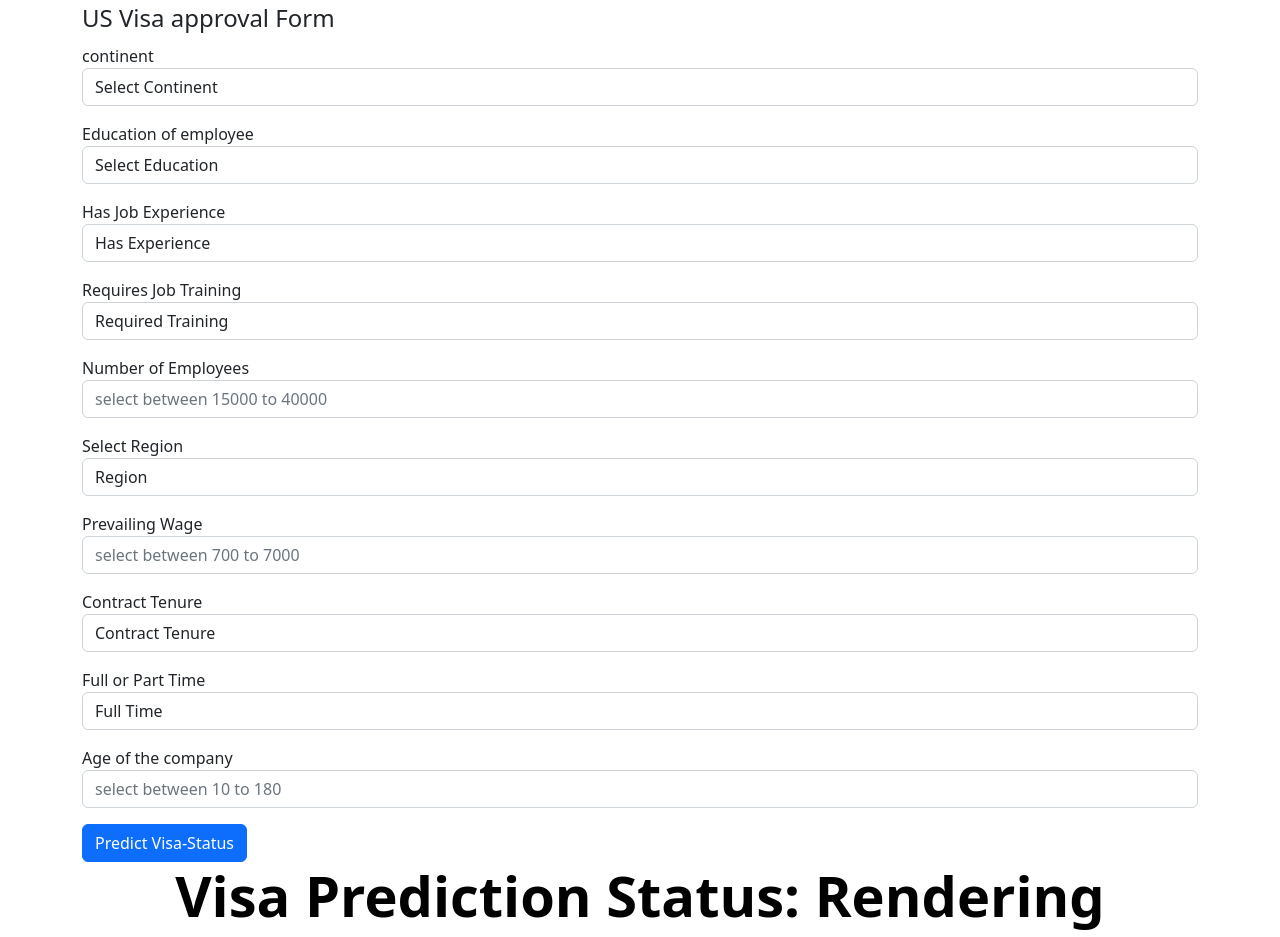
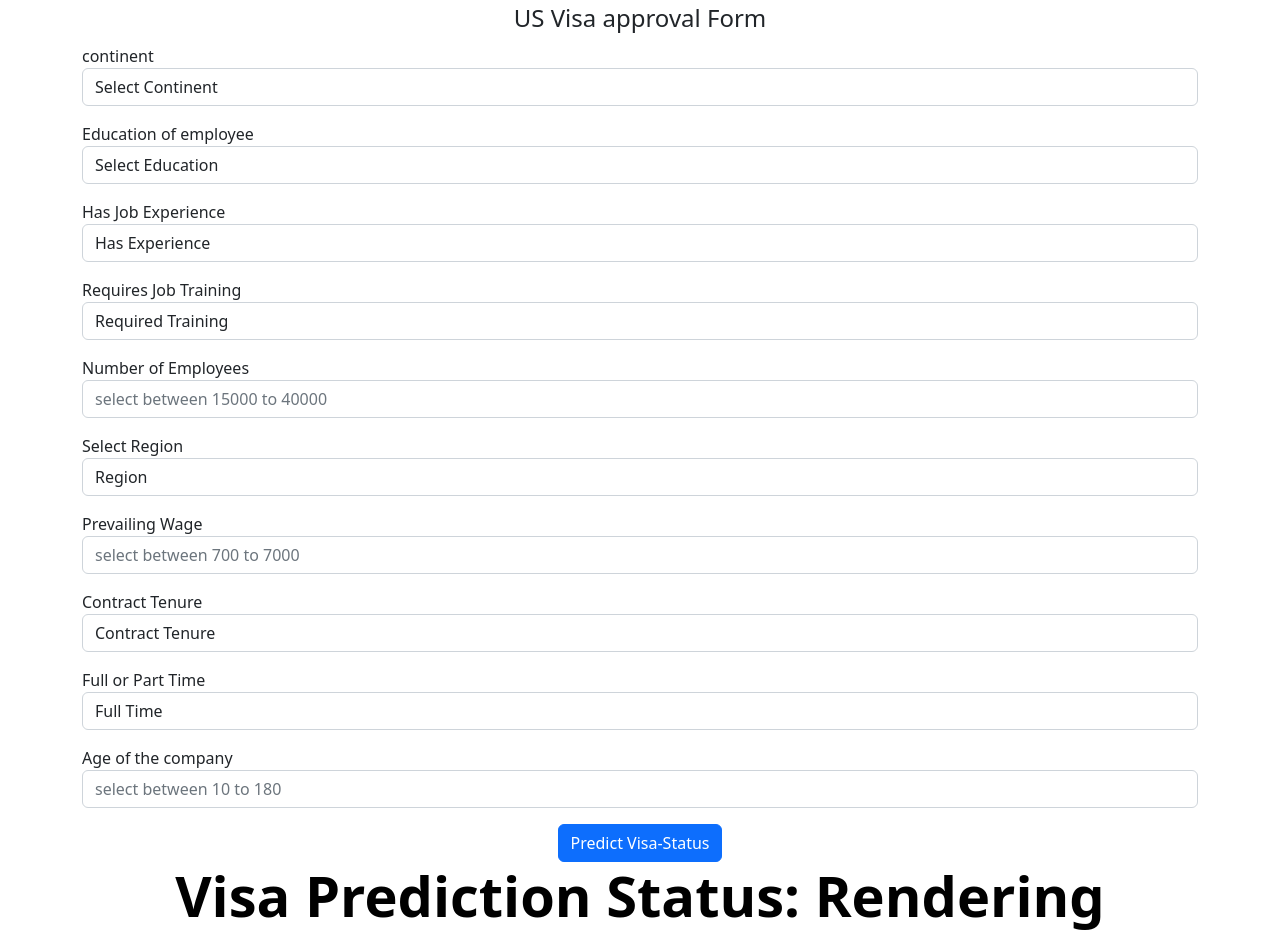
Before and after one commit to Aadarsh4u-code/US-Visa-Approval-Prediction, a FastAPI app: page / in a window 1280 px wide. Shown: the part 16-953 px from the top of the page. Run offline with FastAPI, Linux system fonts and the light colour scheme; some libraries are stand-ins or nearby versions.

```diff
--- a/static/css/style.css
+++ b/static/css/style.css
@@ -11,6 +11,17 @@ body {
     margin: 0;
     padding: 0;
     font-family: sans-serif;
+    /* display: flex;
+    align-items: center;
+    justify-content: center; */
+    /* background-color: lightgrey; */
+}
+
+.header-title {
+    width: 100%;
+    display: flex;
+    align-items: center;
+    justify-content: center;
 }
 
 .formBox {
@@ -36,7 +47,7 @@ h1 {
     width: 100%;
     display: flex;
     align-items: center;
-    justify-items: center;
+    justify-content: center;
 }
 
 .button {
--- a/templates/index.html
+++ b/templates/index.html
@@ -16,7 +16,7 @@
         <div class="container-fluid">
             <div class="container">
                 <form action="/" method="post">
-                    <legend>US Visa approval Form</legend>
+                    <legend class="header-title">US Visa approval Form</legend>
                     <div class="mb-3">
                         <label for="continent" >continent</label>
                         <select class="form-control" id="continent" name="continent" placeholder="Continent" required="required">
--- a/us_visa/configuration/aws_connection.py
+++ b/us_visa/configuration/aws_connection.py
@@ -25,6 +25,8 @@ class S3Client:
             if S3Client.s3_resources is None or S3Client.s3_client is None:
                 __access_key_id = os.getenv(AWS_ACCESS_KEY_ID_ENV_KEY)
                 __secret_access_key = os.getenv(AWS_SECRET_ACCESS_KEY_ENV_KEY)
+                print('__access_key_id',__access_key_id)
+                print('__secret_access_key',__secret_access_key)
                 if __access_key_id is None:
                     raise CustomException(f"Environment variable: {AWS_ACCESS_KEY_ID_ENV_KEY} is not not set.")
                 if __secret_access_key is None:
```
Also changed, not shown: .github/workflows/aws.yaml (added), README.md, 1 other file.
